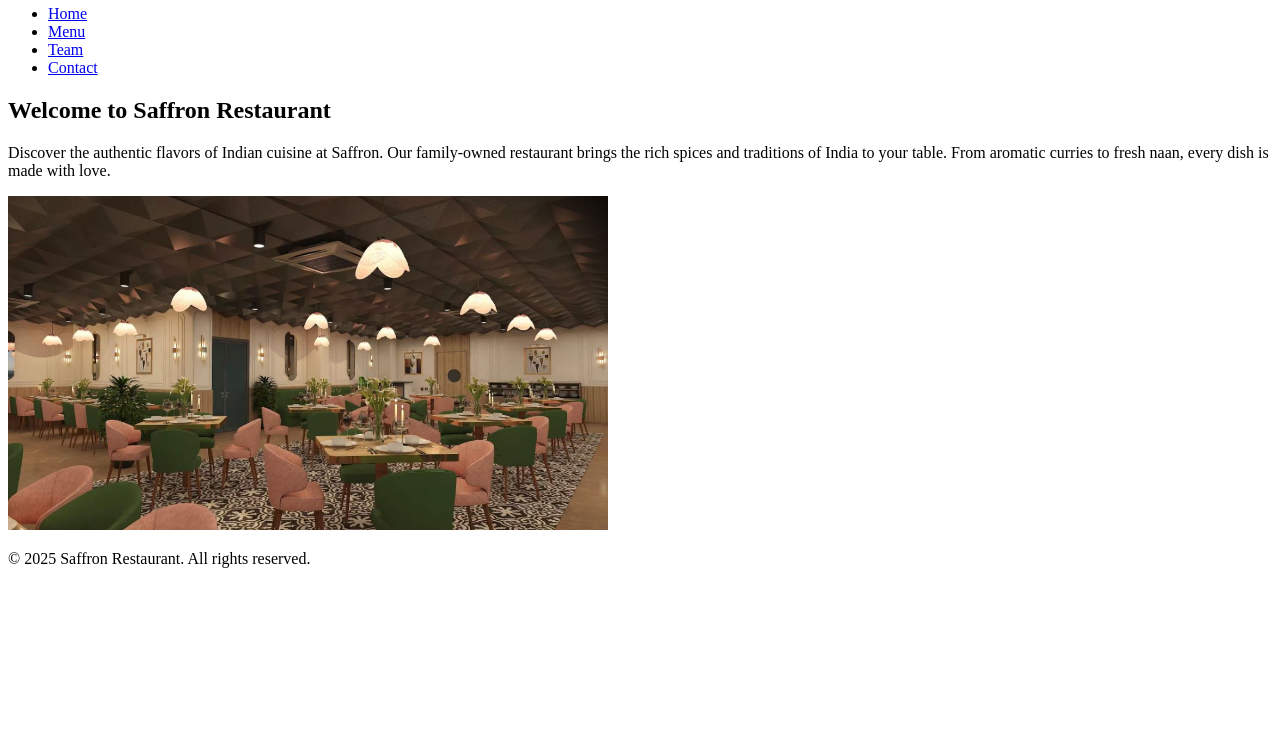
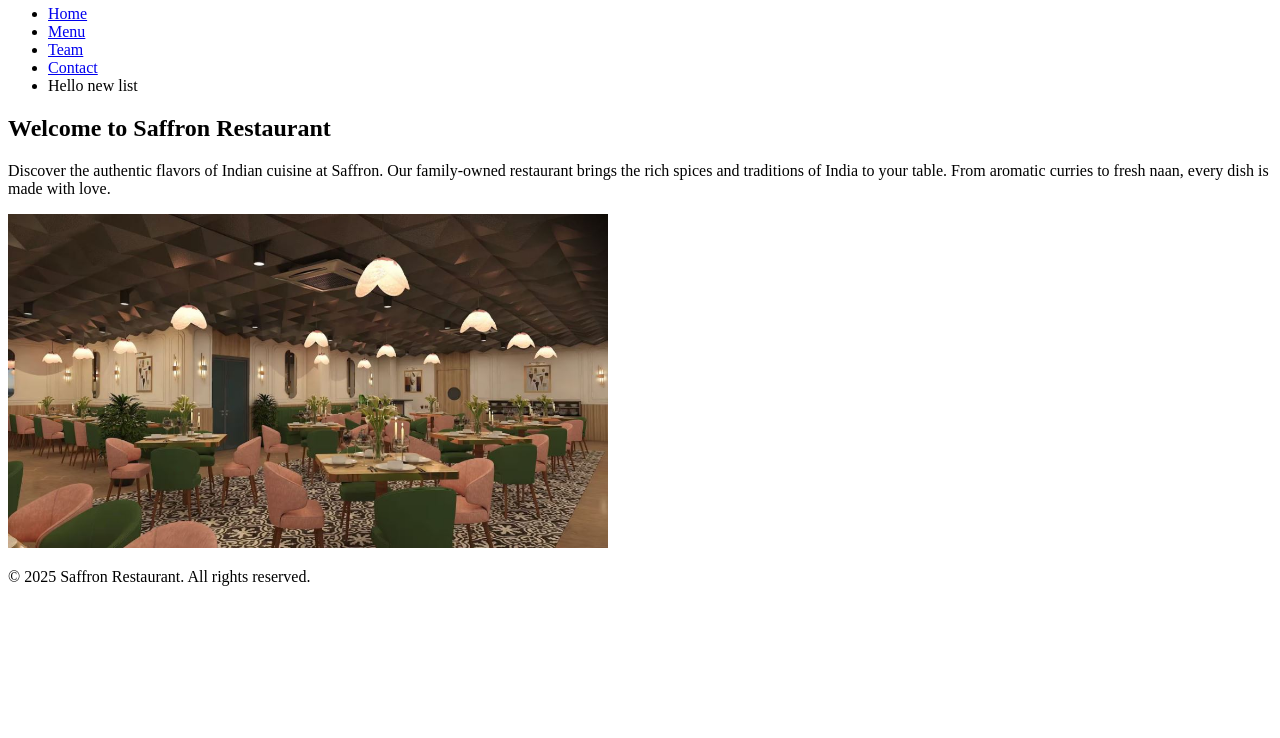
Before and after one commit to Gur200/saffron, a plain HTML site: page index.html in a window 1280 px wide. Shown: the part 62-800 px from the top of the page. Drawn offline with Linux system fonts and the light colour scheme; files whose address does not match are found by name.

Commit message:
Hello message

```diff
--- a/index.html
+++ b/index.html
@@ -15,6 +15,7 @@
             <li><a href="menu.html">Menu</a></li>
             <li><a href="team.html">Team</a></li>
             <li><a href="contact.html">Contact</a></li>
+            <li>Hello new list</li>
         </ul>
     </nav>
 </header>
```
